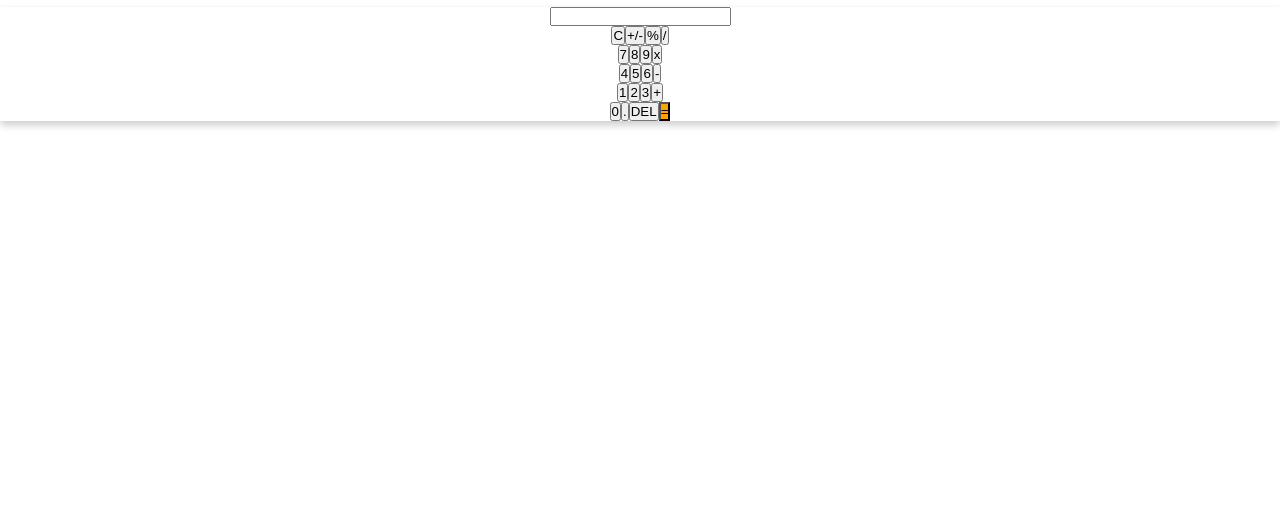
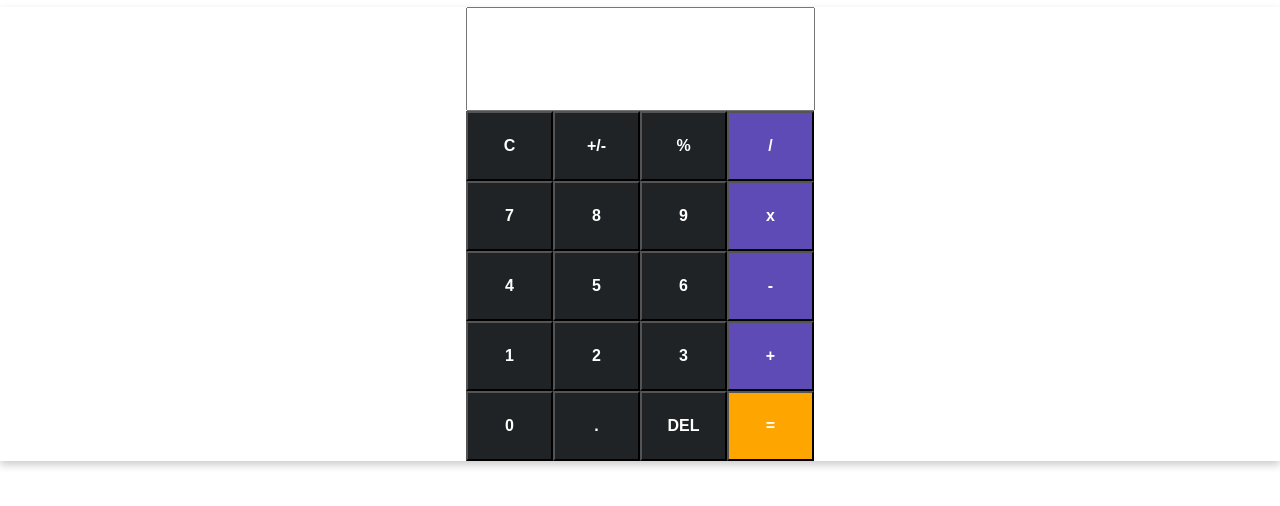
Before and after one commit to sabab015/Calculator-using-JQuery, a plain HTML site: page index.html in a window 1280 px wide. Shown: the part 40-546 px from the top of the page. Drawn offline with nearby package versions, Linux system fonts and the light colour scheme.

Commit message:
calculator design complete

```diff
--- a/index.html
+++ b/index.html
@@ -24,29 +24,29 @@
         </div>
 
         <div>
-            <input type="button" class="btn" value="7">
-            <input type="button" class="btn" value="8">
-            <input type="button" class="btn" value="9">
+            <input type="button" class="btn" value="7" onclick="insertNumber(7);">
+            <input type="button" class="btn" value="8" onclick="insertNumber(8);">
+            <input type="button" class="btn" value="9" onclick="insertNumber(9);">
             <input type="button" class="btn btn-style" value="x">
         </div>
 
         <div>
-            <input type="button" class="btn" value="4">
-            <input type="button" class="btn" value="5">
-            <input type="button" class="btn" value="6">
+            <input type="button" class="btn" value="4" onclick="insertNumber(4);">
+            <input type="button" class="btn" value="5" onclick="insertNumber(5);">
+            <input type="button" class="btn" value="6" onclick="insertNumber(6);">
             <input type="button" class="btn btn-style" value="-">
         </div>
 
         <div>
-            <input type="button" class="btn" value="1">
-            <input type="button" class="btn" value="2">
-            <input type="button" class="btn" value="3">
+            <input type="button" class="btn" value="1" onclick="insertNumber(1);">
+            <input type="button" class="btn" value="2" onclick="insertNumber(2);">
+            <input type="button" class="btn" value="3" onclick="insertNumber(3);">
             <input type="button" class="btn btn-style" value="+">
         </div>
 
         <div>
-            <input type="button" class="btn" value="0">
-            <input type="button" class="btn" value=".">
+            <input type="button" class="btn" value="0" onclick="insertNumber(0);">
+            <input type="button" class="btn" value="." onclick="insertNumber('.');">
             <input type="button" class="btn" value="DEL">
             <input type="button" class="btn" style="background-color: orange;" value="=">
         </div>
--- a/style.css
+++ b/style.css
@@ -17,6 +17,33 @@ h1 {
     font-size: 0;
 }
 
-.card:hover{
-    box-shadow: 0 16px 32px 0 rgba(0, 0, 0, 0.2) ;
+.card:hover {
+    box-shadow: 0 16px 32px 0 rgba(0, 0, 0, 0.2);
 }
+
+.calc-head #result {
+    width: 335px;
+    height: 100px;
+    font-size: 32px;
+    font-weight: bold;
+    text-align: right;
+    padding: 0 5px;
+    letter-spacing: 2px;
+}
+
+.btn {
+    width: 87px;
+    height: 70px;
+    font-weight: bold;
+    font-size: 16px;
+    background-color: #1f2326;
+    color: white;
+}
+
+.btn-style {
+    background-color: #5F4BB6;
+}
+
+.btn:hover {
+    background-color: pink;
+}
```
